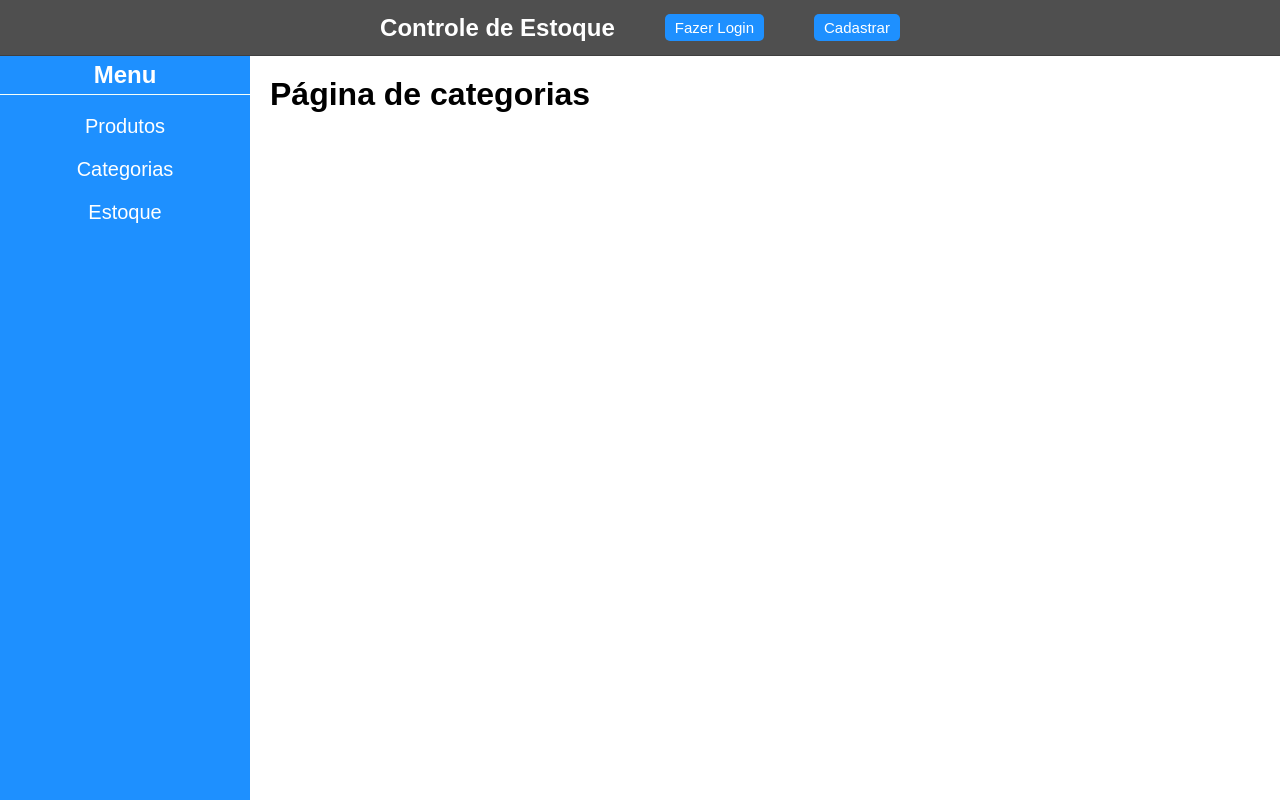
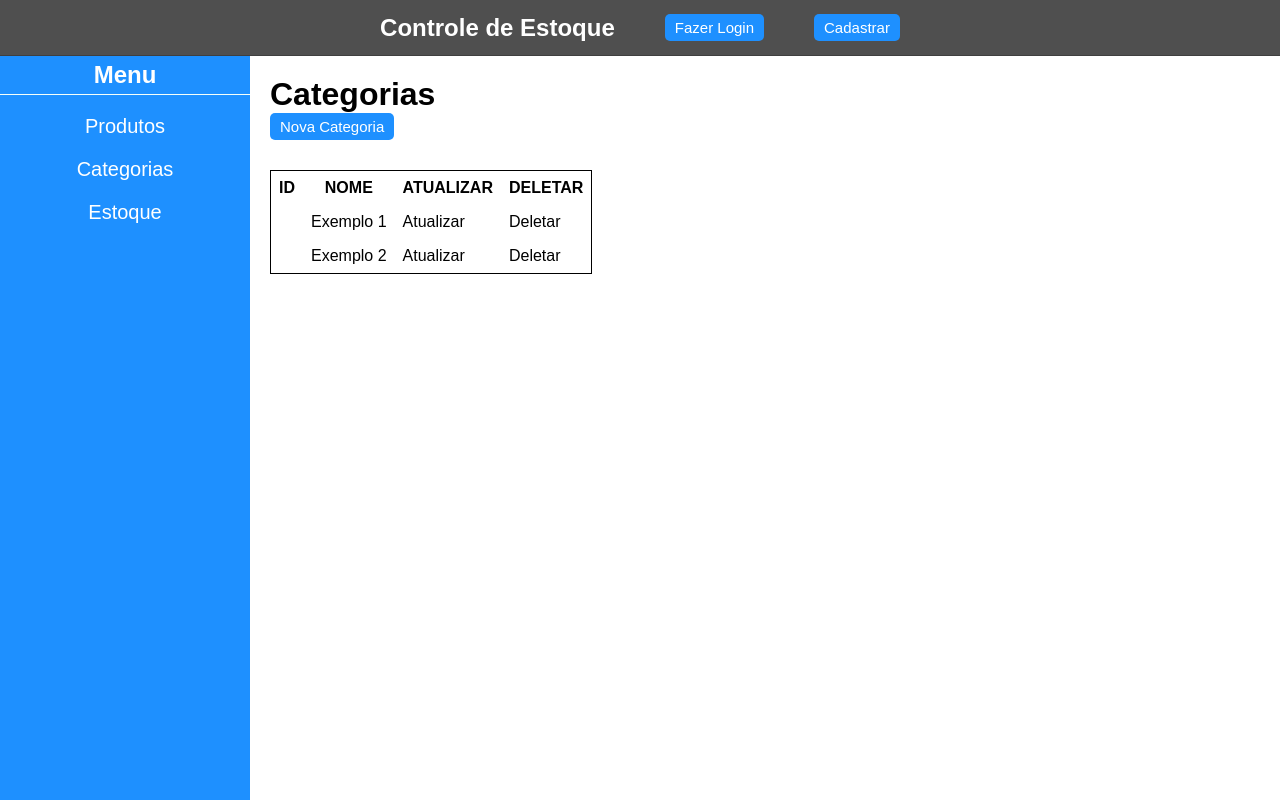
Before and after one commit to Gabriel-Sales-Mendonca/controlaestoque, a React (Create React App) app: page /categories in a window 1280 px wide. Built offline with nearby package versions, Linux system fonts and the light colour scheme; no server answers.

Commit message:
Testei se a API está devolvendo todas as categorias e se a aplicação está conseguindo passar o token na requisição

```diff
--- a/src/pages/Categories/index.js
+++ b/src/pages/Categories/index.js
@@ -1,7 +1,62 @@
+import { useState, useEffect } from 'react'
+
+import axios from '../../services/axios'
+import { Table } from './styled'
+
 export default function Categories() {
+    const [id, setId] = useState('')
+    //const [name, setName] = useState('')
+
+    useEffect(() => {
+        async function getData() {
+            const response = await axios.get('/categories',{
+                headers: {
+                    'Authorization': `Bearer ${localStorage.getItem('userToken')}`
+                }
+            })
+
+            console.log(response)
+
+            setId(response.data[0].id)
+        }
+
+        getData()
+    }, [])
+
     return (
         <>
-            <h1>Página de categorias</h1>
+            <h1>Categorias</h1>
+
+            <div>
+                <button>Nova Categoria</button>
+            </div>
+
+            <div>
+                <Table>
+                    <thead>
+                        <tr>
+                            <th>ID</th>
+                            <th>NOME</th>
+                            <th>ATUALIZAR</th>
+                            <th>DELETAR</th>
+                        </tr>
+                    </thead>
+                    <tbody>
+                        <tr>
+                            <td>{id}</td>
+                            <td>Exemplo 1</td>
+                            <td>Atualizar</td>
+                            <td>Deletar</td>
+                        </tr>
+                        <tr>
+                            <td>{id}</td>
+                            <td>Exemplo 2</td>
+                            <td>Atualizar</td>
+                            <td>Deletar</td>
+                        </tr>
+                    </tbody>
+                </Table>
+            </div>
         </>
     )
 }
--- a/src/pages/Categories/styled.js
+++ b/src/pages/Categories/styled.js
@@ -0,0 +1,11 @@
+import { styled } from 'styled-components'
+
+export const Table = styled.table`
+    margin-top: 30px;
+    border-collapse: collapse;
+    border: 1px solid black;
+
+    th, td {
+        padding: 8px;
+    }
+`
```
Also changed, not shown: src/services/axios.js (line endings or trailing spaces).
